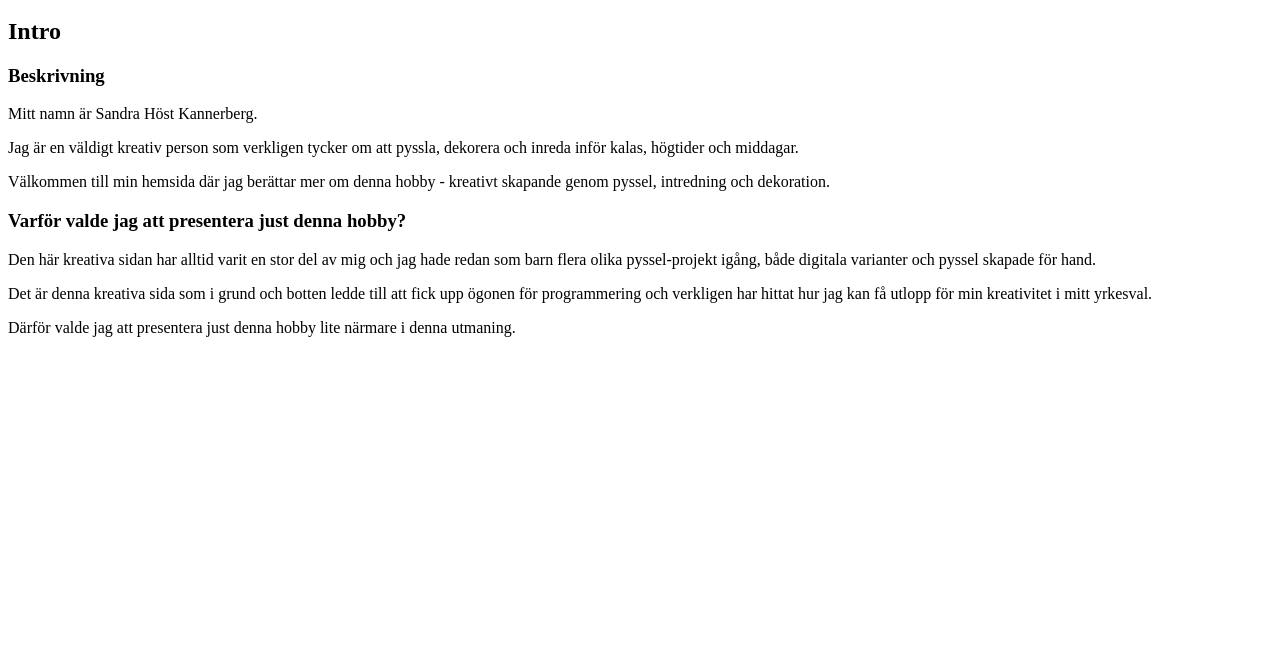
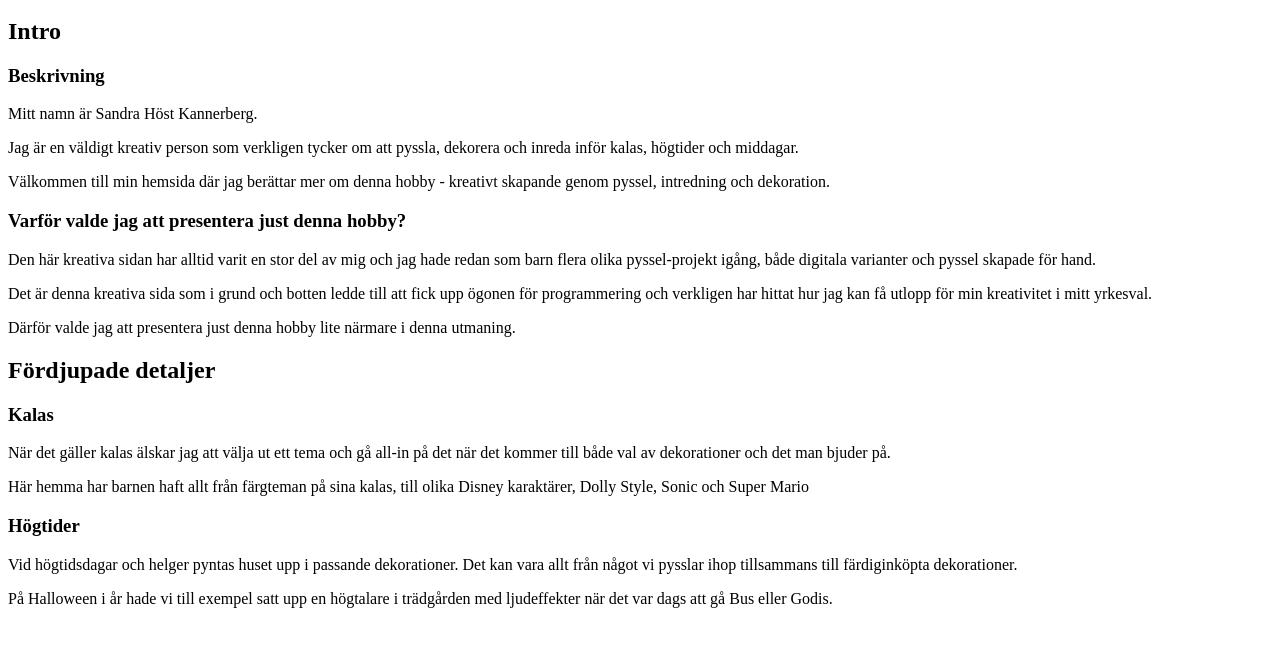
Before and after one commit to SandraHKannerberg/semantic-html, a plain HTML site: page index.html in a window 1280 px wide. Shown: the part 136-782 px from the top of the page. Drawn offline with Linux system fonts and the light colour scheme.

Commit message:
Add section with more details

```diff
--- a/index.html
+++ b/index.html
@@ -47,6 +47,35 @@
           utmaning.
         </p>
       </section>
+
+      <section>
+        <h2>Fördjupade detaljer</h2>
+        <section>
+          <h3>Kalas</h3>
+          <p>
+            När det gäller kalas älskar jag att välja ut ett tema och gå all-in
+            på det när det kommer till både val av dekorationer och det man
+            bjuder på.
+          </p>
+          <p>
+            Här hemma har barnen haft allt från färgteman på sina kalas, till
+            olika Disney karaktärer, Dolly Style, Sonic och Super Mario
+          </p>
+        </section>
+
+        <section>
+          <h3>Högtider</h3>
+          <p>
+            Vid högtidsdagar och helger pyntas huset upp i passande
+            dekorationer. Det kan vara allt från något vi pysslar ihop
+            tillsammans till färdiginköpta dekorationer.
+          </p>
+          <p>
+            På Halloween i år hade vi till exempel satt upp en högtalare i
+            trädgården med ljudeffekter när det var dags att gå Bus eller Godis.
+          </p>
+        </section>
+      </section>
     </main>
   </body>
 </html>
```
